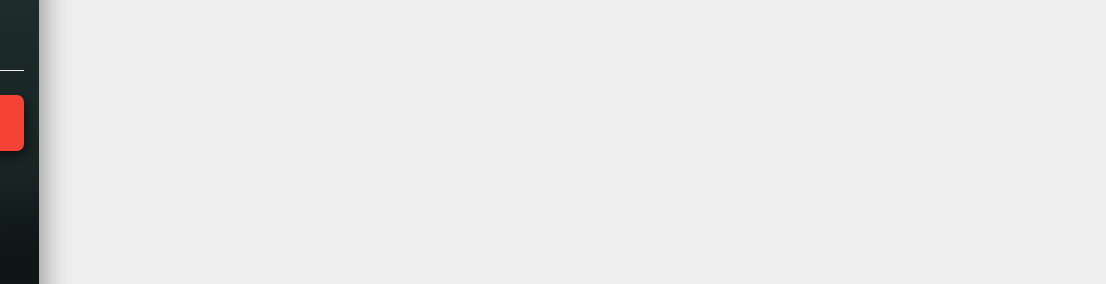
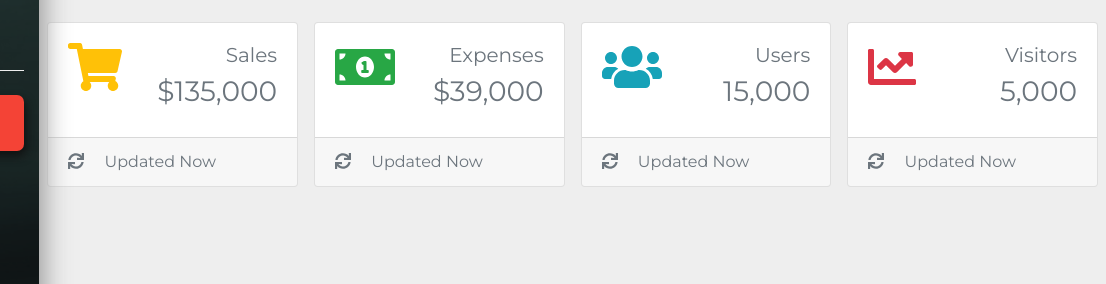
Before and after one commit to vstrog/dashboard, a plain HTML site: page Dashboard/index.html in a window 1280 px wide. Shown: the part 66-350 px from the top of the page, 174-1280 px from the left. Drawn offline with nearby package versions, Linux system fonts and the light colour scheme.

Commit message:
upd Modal & cards
added cards and modal on logout button

```diff
--- a/Dashboard/index.html
+++ b/Dashboard/index.html
@@ -72,6 +72,108 @@
   </nav>
   <!--end of navbar-->
 
+      <!--modal-->
+  <div class="modal fade" id="sign-out">
+    <div class="modal-dialog">
+      <div class="modal-content">
+        <div class="modal-header">
+          <h4 class="madal-title">Want to leave?</h4>
+          <button type="button" class="close" data-dismiss="modal">&times;</button>
+        </div>
+        <div class="modal-body">
+          Press logout to leave
+        </div>
+        <div class="modal-footer">
+          <button type="button" class="btn btn-success" data-dismiss="modal">Stay Here</button>
+          <button type="button" class="btn btn-danger" data-dismiss="modal">Logout</button>
+
+        </div>
+      </div>
+    </div>
+  </div>
+  <!--end of modal-->
+
+  <!--cards-->
+  <section>
+    <div class="container-fluid">
+      <div class="row">
+        <div class="col-xl-10 col-lg-9 col-md-8 ml-auto">
+          <div class="row pt-md-5 mt-md-3 mb-5">
+            <div class="col-xl-3 col-sm-6 p-2">
+              <div class="card card-common">
+                <div class="card-body">
+                  <div class="d-flex justify-content-between">
+                    <i class="fas fa-shopping-cart fa-3x text-warning"></i>
+                    <div class="text-right text-secondary">
+                      <h5>Sales</h5>
+                      <h3>$135,000</h3>
+                    </div>
+                  </div>
+                </div>
+                <div class="card-footer text-secondary">
+                  <i class="fas fa-sync mr-3"></i>
+                  <span>Updated Now</span>
+                </div>
+              </div>
+            </div>
+            <div class="col-xl-3 col-sm-6 p-2">
+                <div class="card card-common">
+                    <div class="card-body">
+                      <div class="d-flex justify-content-between">
+                        <i class="fas fa-money-bill-alt fa-3x text-success"></i>
+                        <div class="text-right text-secondary">
+                          <h5>Expenses</h5>
+                          <h3>$39,000</h3>
+                        </div>
+                      </div>
+                    </div>
+                    <div class="card-footer text-secondary">
+                      <i class="fas fa-sync mr-3"></i>
+                      <span>Updated Now</span>
+                    </div>
+                  </div>
+            </div>
+            <div class="col-xl-3 col-sm-6 p-2">
+                <div class="card card-common">
+                    <div class="card-body">
+                      <div class="d-flex justify-content-between">
+                        <i class="fas fa-users fa-3x text-info"></i>
+                        <div class="text-right text-secondary">
+                          <h5>Users</h5>
+                          <h3>15,000</h3>
+                        </div>
+                      </div>
+                    </div>
+                    <div class="card-footer text-secondary">
+                      <i class="fas fa-sync mr-3"></i>
+                      <span>Updated Now</span>
+                    </div>
+                  </div>
+            </div>
+            <div class="col-xl-3 col-sm-6 p-2">
+                <div class="card card-common">
+                    <div class="card-body">
+                      <div class="d-flex justify-content-between">
+                        <i class="fas fa-chart-line fa-3x text-danger"></i>
+                        <div class="text-right text-secondary">
+                          <h5>Visitors</h5>
+                          <h3>5,000</h3>
+                        </div>
+                      </div>
+                    </div>
+                    <div class="card-footer text-secondary">
+                      <i class="fas fa-sync mr-3"></i>
+                      <span>Updated Now</span>
+                    </div>
+                  </div>
+            </div>
+          </div>
+        </div>
+      </div>
+    </div>
+  </section>
+  <!--end of cards-->
+
     <script src="https://code.jquery.com/jquery-3.3.1.slim.min.js" integrity="sha384-q8i/X+965DzO0rT7abK41JStQIAqVgRVzpbzo5smXKp4YfRvH+8abtTE1Pi6jizo" crossorigin="anonymous"></script>
 <script src="https://cdnjs.cloudflare.com/ajax/libs/popper.js/1.14.7/umd/popper.min.js" integrity="sha384-UO2eT0CpHqdSJQ6hJty5KVphtPhzWj9WO1clHTMGa3JDZwrnQq4sF86dIHNDz0W1" crossorigin="anonymous"></script>
 <script src="https://stackpath.bootstrapcdn.com/bootstrap/4.3.1/js/bootstrap.min.js" integrity="sha384-JjSmVgyd0p3pXB1rRibZUAYoIIy6OrQ6VrjIEaFf/nJGzIxFDsf4x0xIM+B07jRM" crossorigin="anonymous"></script>
```
